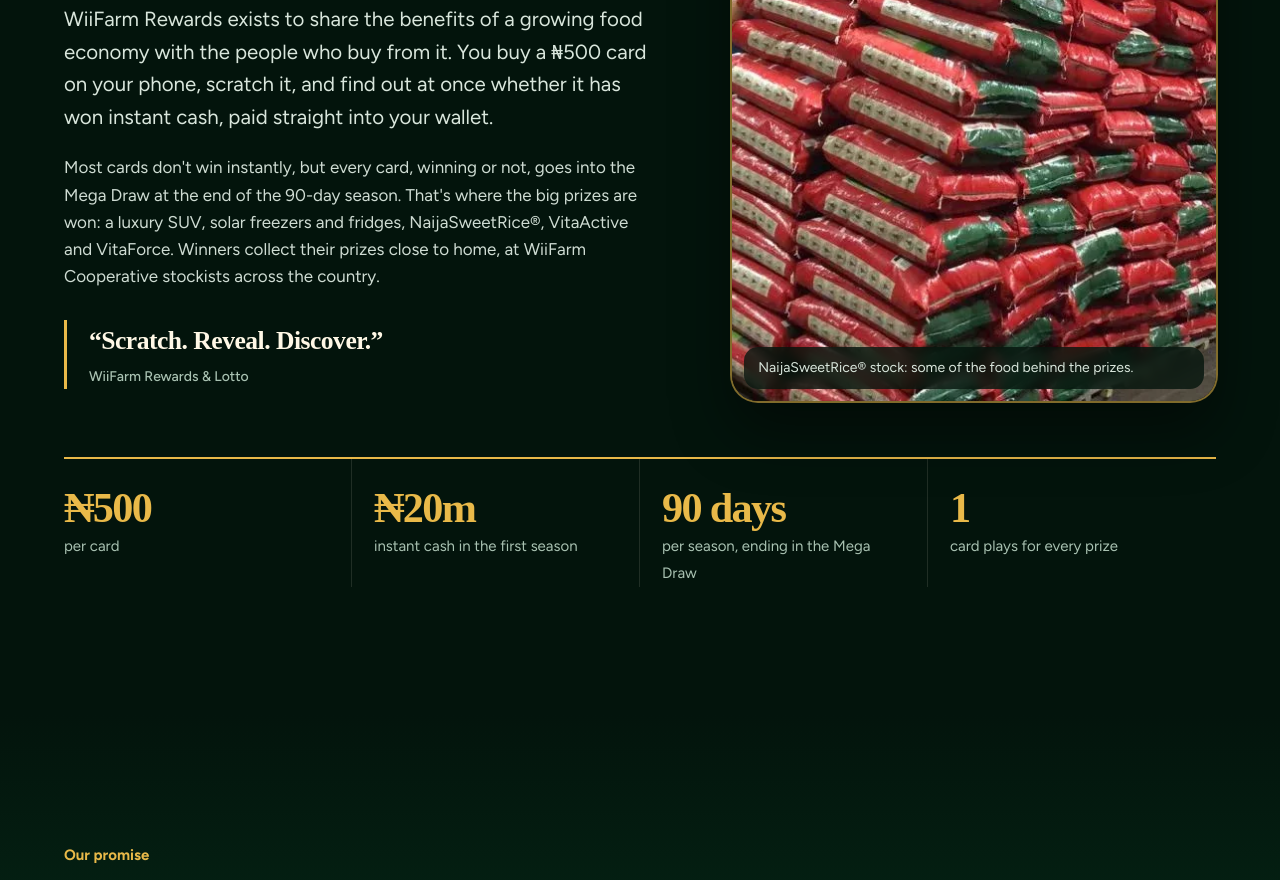
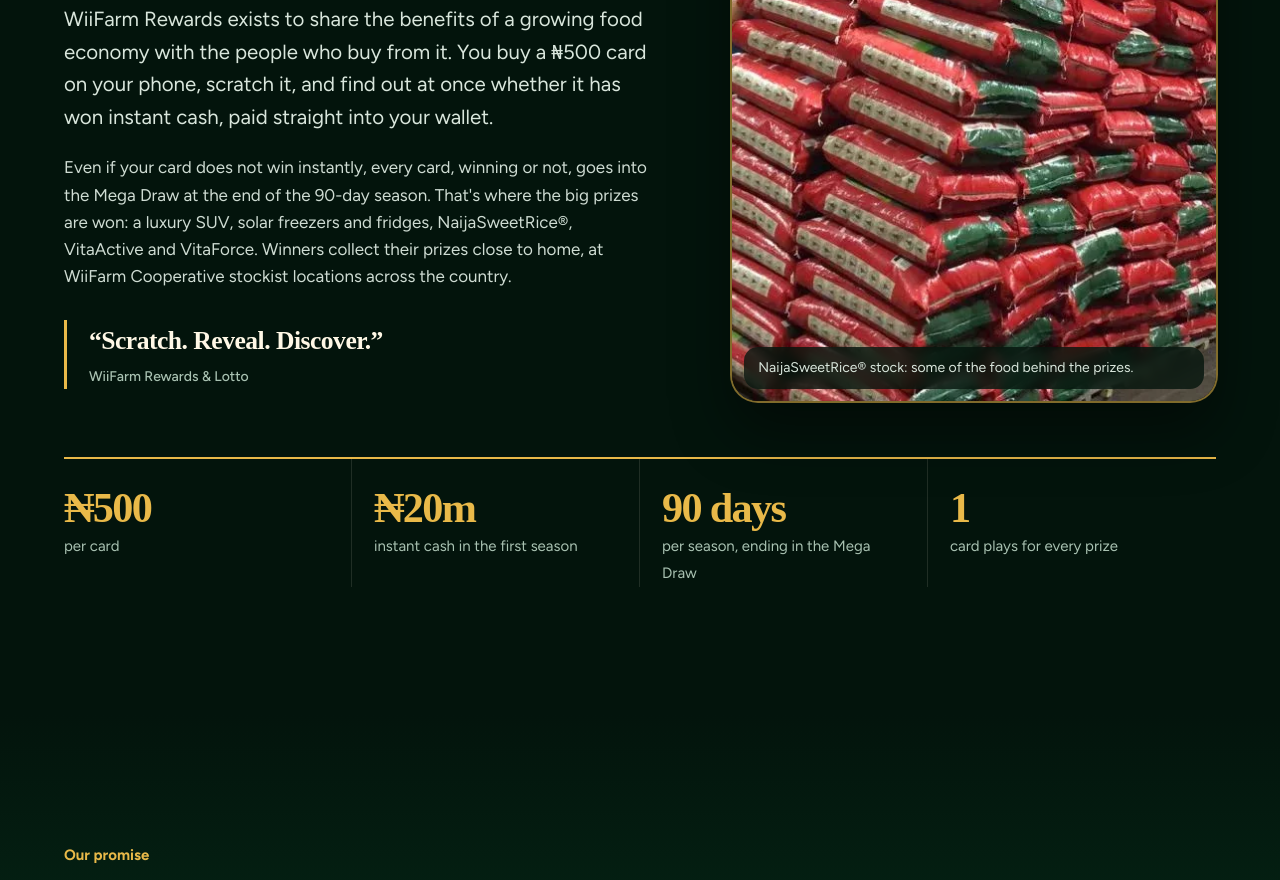
Before and after one commit to mendyx2/wiifarms-rewards, a website: page demo/investor/about.html in a window 1280 px wide. Shown: the part 1263-2143 px from the top of the page. Drawn offline with Linux system fonts and the light colour scheme; a web font is replaced by a local one.

Commit message:
Investor demo: About Mega Draw copy
Co-Authored-By: Claude Opus 5.5 <noreply@anthropic.com>
Claude-Session: https://claude.ai/code/session_012ndjyJD1ZpqjqKC1xswpv1

```diff
--- a/demo/investor/about.html
+++ b/demo/investor/about.html
@@ -184,7 +184,7 @@ footer .max{display:flex;justify-content:space-between;gap:18px;flex-wrap:wrap}
     <div class="eyebrow">Who we are</div>
     <h2>A rewards platform built for the public.</h2>
     <p class="lede" style="margin-top:26px">WiiFarm Rewards exists to share the benefits of a growing food economy with the people who buy from it. You buy a ₦500 card on your phone, scratch it, and find out at once whether it has won instant cash, paid straight into your wallet.</p>
-    <p style="color:#cfdcd3;max-width:36em">Most cards don't win instantly, but every card, winning or not, goes into the Mega Draw at the end of the 90-day season. That's where the big prizes are won: a luxury SUV, solar freezers and fridges, NaijaSweetRice®, VitaActive and VitaForce. Winners collect their prizes close to home, at WiiFarm Cooperative stockists across the country.</p>
+    <p style="color:#cfdcd3;max-width:36em">Even if your card does not win instantly, every card, winning or not, goes into the Mega Draw at the end of the 90-day season. That's where the big prizes are won: a luxury SUV, solar freezers and fridges, NaijaSweetRice®, VitaActive and VitaForce. Winners collect their prizes close to home, at WiiFarm Cooperative stockist locations across the country.</p>
     <blockquote class="quote">“Scratch. Reveal. Discover.”<cite>WiiFarm Rewards &amp; Lotto</cite></blockquote>
   </div>
   <figure class="photo" style="margin:0;aspect-ratio:4/5"><img src="about/stock.webp" alt="Hundreds of red and green NaijaSweetRice bags stacked in a warehouse" loading="lazy" style="object-position:40% 50%"><figcaption>NaijaSweetRice® stock: some of the food behind the prizes.</figcaption></figure>
```
